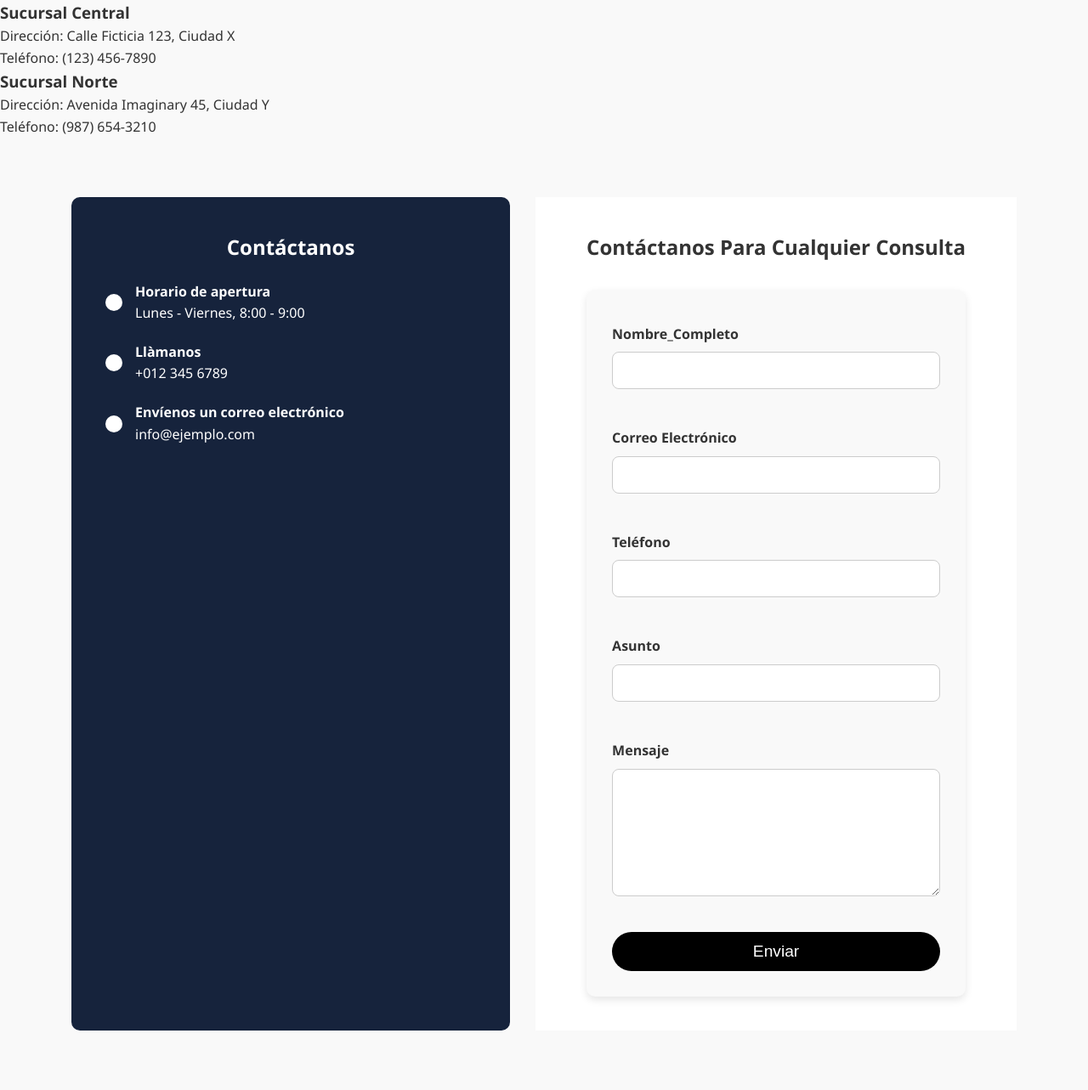
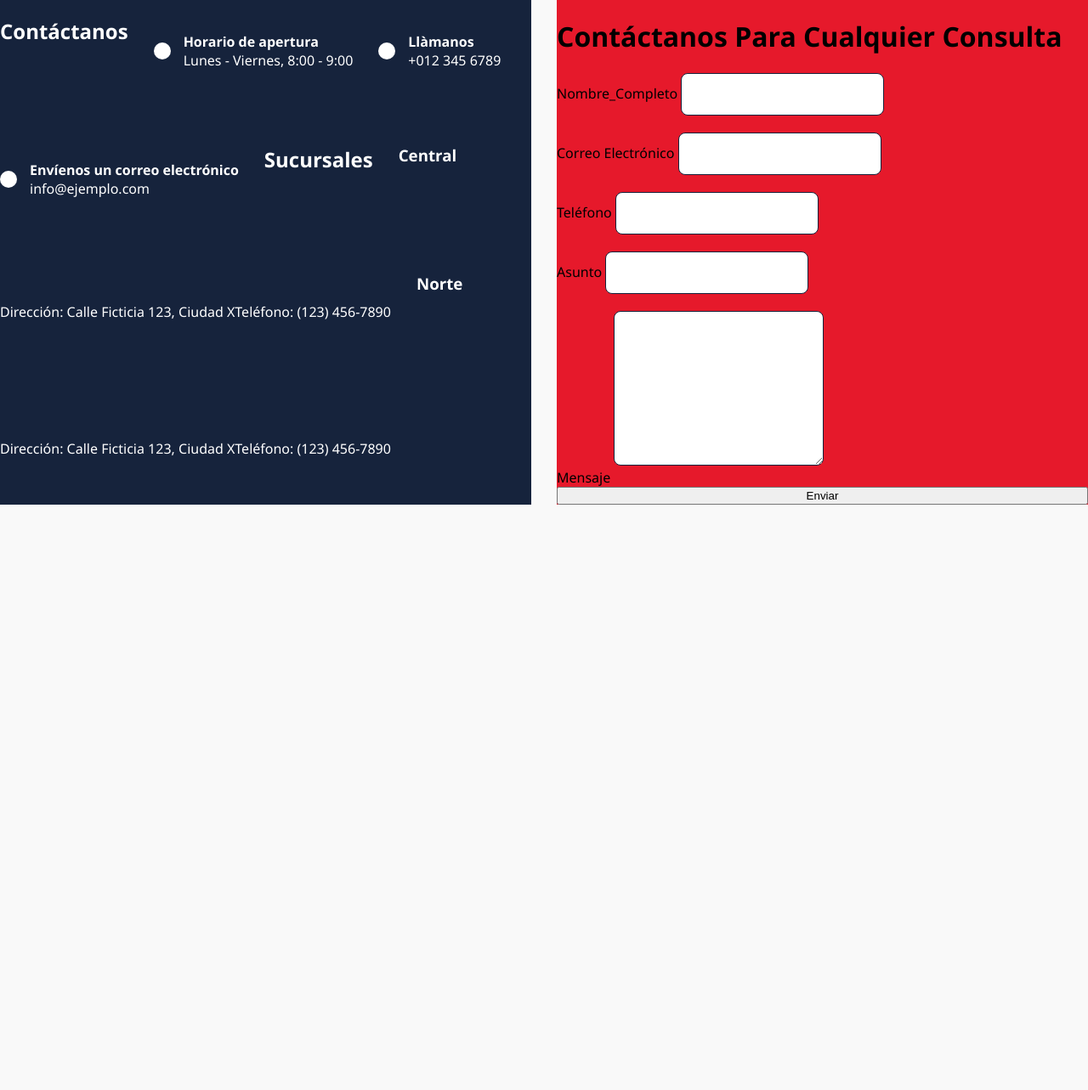
Before and after one commit to Luis-Borrayo/Proyecto-Web-CarByte, a PHP site: page /Contacto.php in a window 1280 px wide. Shown: the whole page at 85% size. After the commit the page ends 594 px from the top, so only its background shows below. Run offline with PHP 8.4, Linux system fonts and the light colour scheme.

Commit message:
Cambios en contact y header

```diff
--- a/Contacto.php
+++ b/Contacto.php
@@ -34,46 +34,51 @@ if ($_SERVER['REQUEST_METHOD'] == 'POST') {
     <meta charset="UTF-8" />
     <meta name="viewport" content="width=device-width, initial-scale=1.0" />
     <title>Toyota | Venta de Autos</title>
-    <link rel="stylesheet" href="./css/styles.css">
+    <link rel="stylesheet" href="./css/contac.css">
 </head>
-<body>
-                        <h3>Sucursal Central</h3>
-                        <p>Dirección: Calle Ficticia 123, Ciudad X</p>
-                        <p>Teléfono: (123) 456-7890</p>
-                        <h3>Sucursal Norte</h3>
-                        <p>Dirección: Avenida Imaginary 45, Ciudad Y</p>
-                        <p>Teléfono: (987) 654-3210</p>
-        <div class="container">
+<body class="contac-body">
+  <div class="contac-container">
     <!-- Lado izquierdo -->
     <div class="contact-info">
       <h2 style="text-align: center;">Contáctanos</h2>
-      <div class="info-item">
+      <div class="info-itemcontact">
         <i class="fas fa-clock"></i>
         <div>
           <strong>Horario de apertura</strong><br>
           Lunes - Viernes, 8:00 - 9:00
         </div>
       </div>
-      <div class="info-item">
+      <div class="info-itemcontact">
         <i class="fas fa-phone"></i>
         <div>
           <strong>Llàmanos</strong><br>
           +012 345 6789
         </div>
       </div>
-      <div class="info-item">
+      <div class="info-itemcontact">
         <i class="fas fa-envelope"></i>
         <div>
           <strong>Envíenos un correo electrónico</strong><br>
           info@ejemplo.com
         </div>
       </div>
+      <h2 style="text-align: center;">Sucursales</h2>
+      <h3>Central</h3>
+      <div class="info-itemcontact">
+        <p>Dirección: Calle Ficticia 123, Ciudad X</p>
+        <p>Teléfono: (123) 456-7890</p>
+      </div>
+      <h3>Norte</h3>
+      <div class="info-itemcontact">
+        <p>Dirección: Calle Ficticia 123, Ciudad X</p>
+        <p>Teléfono: (123) 456-7890</p>
+      </div>
     </div>
 
     <!-- Lado derecho -->
-        <section id="contacto">
+    <div id="contacto" class="form-container">
       <h1>Contáctanos Para Cualquier Consulta</h1>
-            <form class="form-contacto" method="post" action="#">
+      <form class="formContac-container" method="post" action="#">
         <div class="form-group">
           <label for="usuario">Nombre_Completo</label>
           <input type="text" id="usuario" name="usuario" required>
@@ -96,9 +101,7 @@ if ($_SERVER['REQUEST_METHOD'] == 'POST') {
         </div>
         <button type="submit" class="btn-enviar">Enviar</button>
       </form>
-        </section>
-
-    </main>
-
+    </div>
+  </div>
 </body>
 </html>
--- /dev/null
+++ b/css/contac.css
@@ -0,0 +1,124 @@
+.contac-body {
+      margin: 0;
+      font-family: 'Segoe UI', sans-serif;
+      background-color: #f9f9f9;
+    }
+
+.contac-container {
+    display: flex;
+    width: 100%;
+    gap: 30px;
+    box-sizing: border-box;
+    flex-wrap: wrap;
+    }
+
+.form-container{
+     flex: 1 1 300px;
+  max-width: calc(50% - 15px); /* Resta la mitad del gap para no desbordar */
+  box-sizing: border-box;
+  background-color: #e6192b;
+}
+.contact-info {
+      display: flex;
+      flex-wrap: wrap;
+      max-width: 50%;
+      gap: 30px;
+      flex: 1 1 300px;
+      background-color: #16233c;
+      color: white;
+    }
+
+    .contact-info h2 {
+      font-size: 24px;
+      margin-bottom: 20px;
+    }
+
+    .info-itemcontact {
+      display: flex;
+      align-items: center;
+      margin: 20px 0;
+    }
+
+    .info-itemcontact i {
+      font-size: 24px;
+      background: white;
+      color: #16233c;
+      border-radius: 50%;
+      padding: 10px;
+      margin-right: 15px;
+    }
+
+    .formContac-container {
+      flex: 2 1 500px;
+    }
+
+    .formContac-container h1 {
+      font-size: 36px;
+      color: #16233c;
+      margin-bottom: 30px;
+    }
+
+    form {
+      display: flex;
+      flex-direction: column;
+    }
+
+    input, textarea {
+      padding: 15px;
+      margin-bottom: 20px;
+      border: 1px solid #16233c;
+      border-radius: 8px;
+      font-size: 16px;
+    }
+
+    textarea {
+      resize: vertical;
+      min-height: 150px;
+    }
+
+   .btn {
+    position: relative;
+    background-color: #e6192b;
+    color: white;
+    padding: 15px 30px;
+    border: none;
+    border-radius: 30px;
+    font-size: 16px;
+    cursor: pointer;
+    overflow: hidden;
+    z-index: 1;
+    transition: color 0.3s ease;
+  }
+
+  .btn::before {
+    content: "";
+    position: absolute;
+    top: 0;
+    left: -100%;
+    width: 100%;
+    height: 100%;
+    background-color: #16233c; /* color que se desliza */
+    transition: all 0.6s ease;
+    z-index: -1;
+  }
+
+  .btn:hover::before {
+    left: 0; /* se desliza de izquierda a derecha */
+  }
+
+  .btn:hover {
+    color: #ff0000;
+  }
+
+  .contenedor-boton {
+  display: flex;
+  justify-content: flex-start; /* Cambia a flex-start o center si deseas otra alineación */
+  margin-top: 20px;
+}
+
+
+    @media (max-width: 768px) {
+      .container {
+        flex-direction: column;
+      }
+    }
--- a/css/styles.css
+++ b/css/styles.css
@@ -524,123 +524,3 @@ form label {
 .btn-ver-mas:hover {
     background-color: #170303;
 }
-
-
-/* Contacto */
-body {
-      margin: 0;
-      font-family: 'Segoe UI', sans-serif;
-      background-color: #f9f9f9;
-    }
-
-    .container {
-      display: flex;
-      flex-wrap: wrap;
-      max-width: 1200px;
-      margin: 50px auto;
-      padding: 20px;
-      gap: 30px;
-    }
-
-    .contact-info {
-      flex: 1 1 300px;
-      background-color: #16233c;
-      color: white;
-      padding: 40px;
-      border-radius: 10px;
-    }
-
-    .contact-info h2 {
-      font-size: 24px;
-      margin-bottom: 20px;
-    }
-
-    .info-item {
-      display: flex;
-      align-items: center;
-      margin: 20px 0;
-    }
-
-    .info-item i {
-      font-size: 24px;
-      background: white;
-      color: #16233c;
-      border-radius: 50%;
-      padding: 10px;
-      margin-right: 15px;
-    }
-
-    .form-container {
-      flex: 2 1 500px;
-    }
-
-    .form-container h1 {
-      font-size: 36px;
-      color: #16233c;
-      margin-bottom: 30px;
-    }
-
-    form {
-      display: flex;
-      flex-direction: column;
-    }
-
-    input, textarea {
-      padding: 15px;
-      margin-bottom: 20px;
-      border: 1px solid #16233c;
-      border-radius: 8px;
-      font-size: 16px;
-    }
-
-    textarea {
-      resize: vertical;
-      min-height: 150px;
-    }
-
-   .btn {
-    position: relative;
-    background-color: #e6192b;
-    color: white;
-    padding: 15px 30px;
-    border: none;
-    border-radius: 30px;
-    font-size: 16px;
-    cursor: pointer;
-    overflow: hidden;
-    z-index: 1;
-    transition: color 0.3s ease;
-  }
-
-  .btn::before {
-    content: "";
-    position: absolute;
-    top: 0;
-    left: -100%;
-    width: 100%;
-    height: 100%;
-    background-color: #16233c; /* color que se desliza */
-    transition: all 0.6s ease;
-    z-index: -1;
-  }
-
-  .btn:hover::before {
-    left: 0; /* se desliza de izquierda a derecha */
-  }
-
-  .btn:hover {
-    color: #ff0000;
-  }
-
-  .contenedor-boton {
-  display: flex;
-  justify-content: flex-start; /* Cambia a flex-start o center si deseas otra alineación */
-  margin-top: 20px;
-}
-
-
-    @media (max-width: 768px) {
-      .container {
-        flex-direction: column;
-      }
-    }
--- a/header.php
+++ b/header.php
@@ -1,2 +1,3 @@
 holaaa
+
 jojojo
```
Also changed, not shown: Js/fixed-menu.js (deleted, +0 -23 lines), barras/navbar-cliente.php (+5 -12 lines), barras/sidebar-cliente.php (+0 -13 lines). Lines whose indentation alone changed are shown as unchanged.
